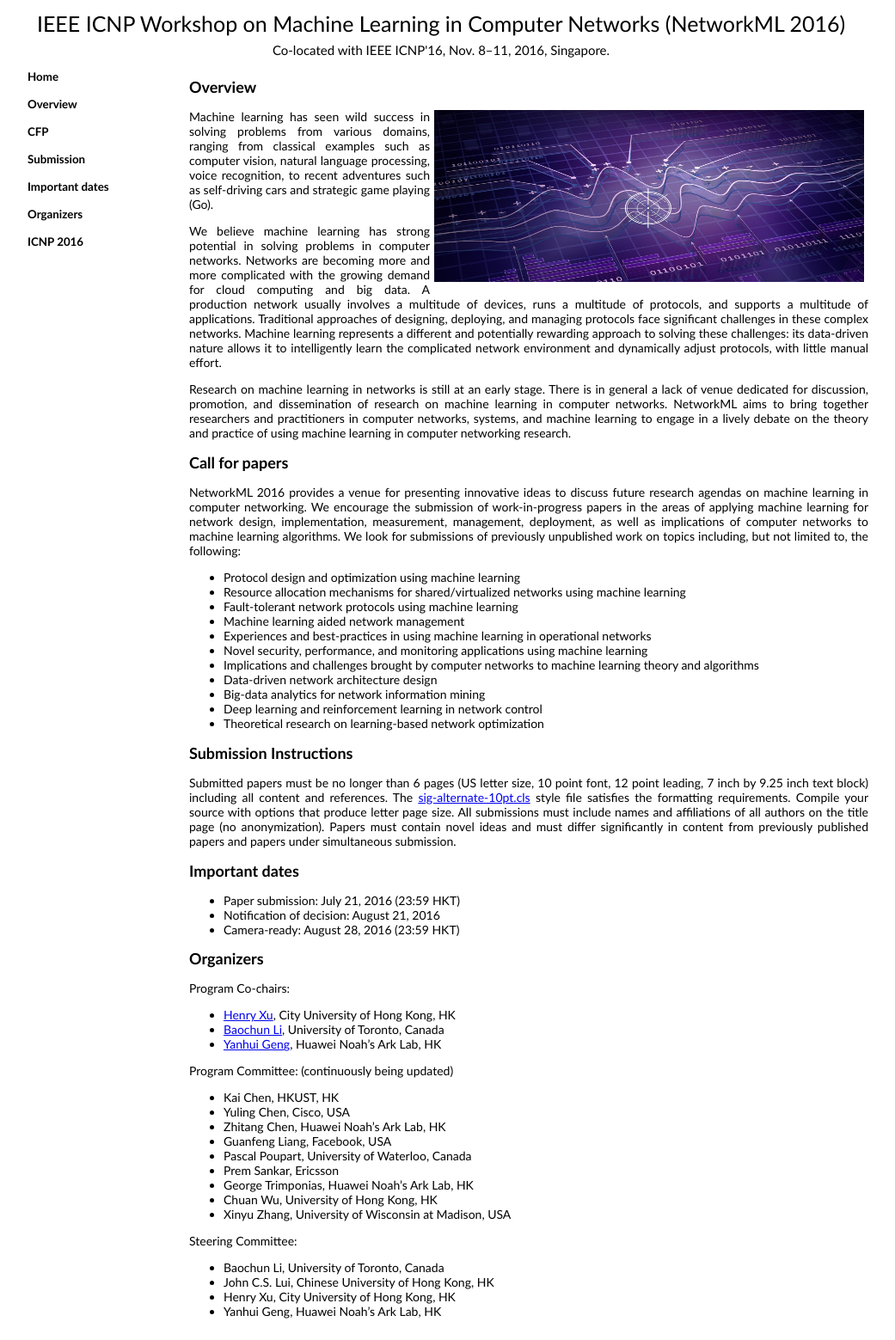
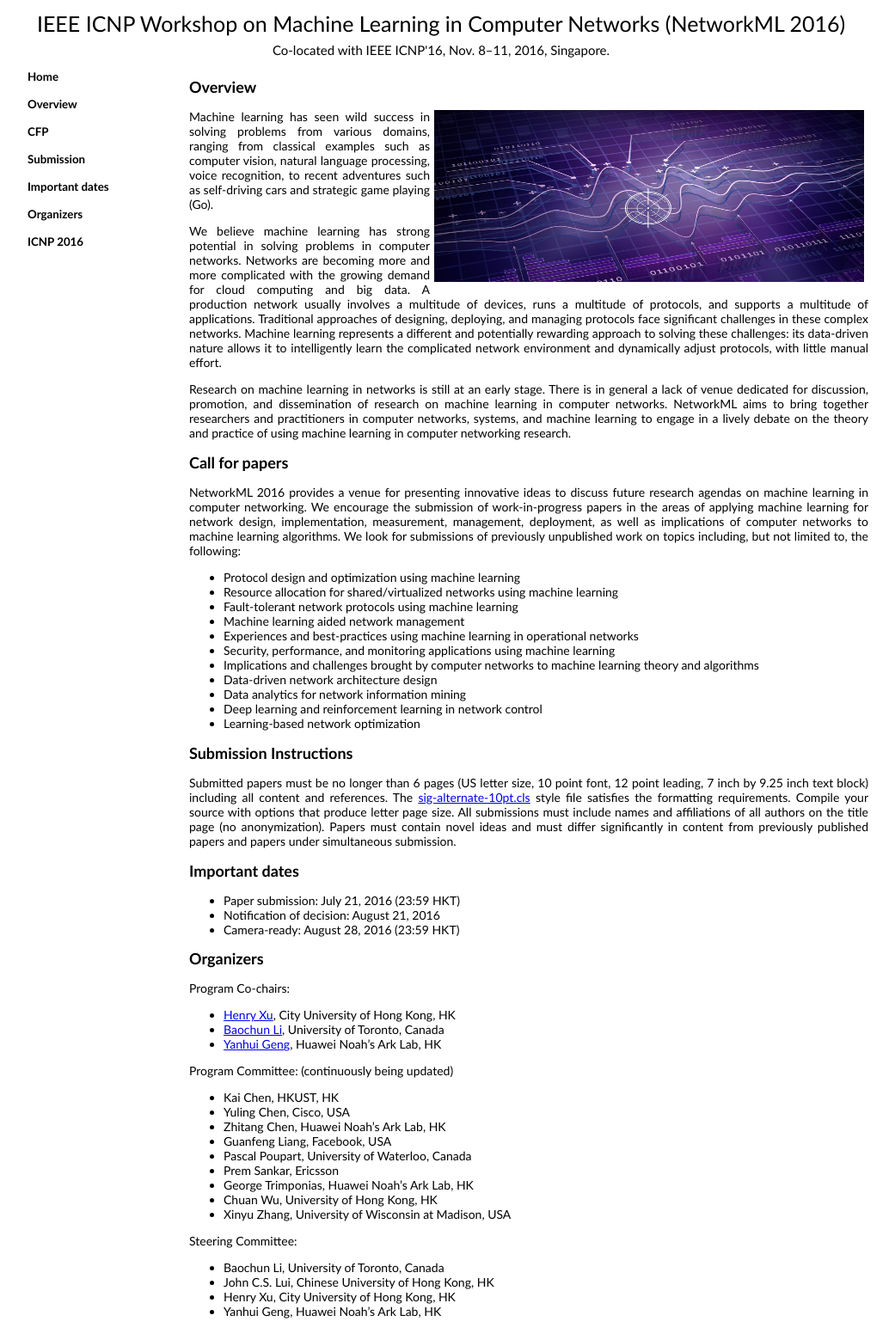
Before and after one commit to networkml/networkml.github.io, a Jekyll site: the page built from index.html, in a window 1280 px wide. Shown: the whole page at 86% size, without its empty margins (127-1168 px from the left). Built offline with Jekyll 4.4.1, drawn with Linux system fonts in a browser that asks for light colours.

Commit message:
pc update

```diff
--- a/_includes/index.md
+++ b/_includes/index.md
@@ -14,16 +14,16 @@ NetworkML 2016 provides a venue for presenting innovative ideas to discuss futur
 We encourage the submission of work-in-progress papers in the areas of applying machine learning for network design, implementation, measurement, management, deployment, as well as implications of computer networks to machine learning algorithms. We look for submissions of previously unpublished work on topics including, but not limited to, the following:
 
 * Protocol design and optimization using machine learning
-* Resource allocation mechanisms for shared/virtualized networks using machine learning
+* Resource allocation for shared/virtualized networks using machine learning
 * Fault-tolerant network protocols using machine learning
 * Machine learning aided network management
-* Experiences and best-practices in using machine learning in operational networks
-* Novel security, performance, and monitoring applications using machine learning
+* Experiences and best-practices using machine learning in operational networks
+* Security, performance, and monitoring applications using machine learning
 * Implications and challenges brought by computer networks to machine learning theory and algorithms
 * Data-driven network architecture design
-* Big-data analytics for network information mining
+* Data analytics for network information mining
 * Deep learning and reinforcement learning in network control
-* Theoretical research on learning-based network optimization
+* Learning-based network optimization
 
 
 ## Submission Instructions ##
```
